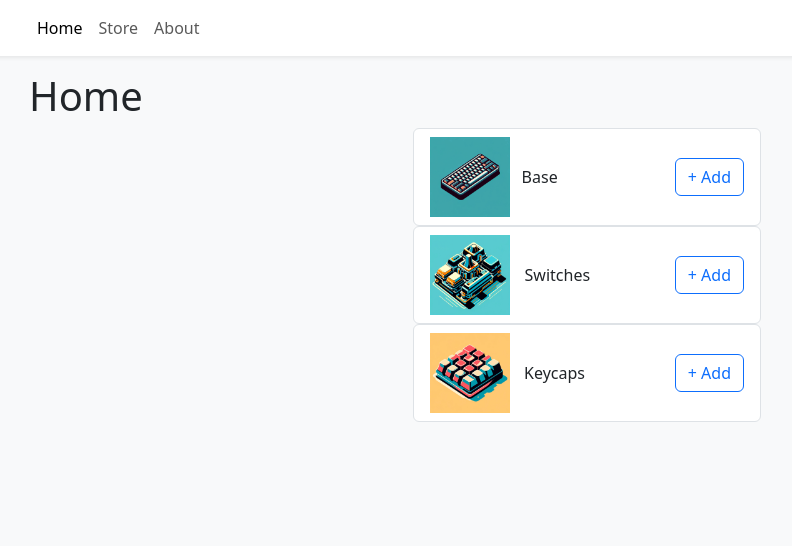
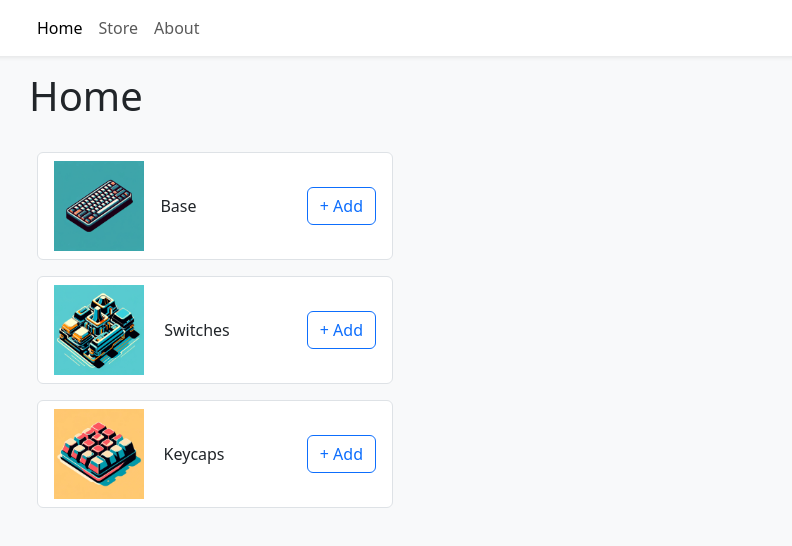
Before and after one commit to aaronmpark/BoardBlueprint, a React (Vite) app: page / in a window 1280 px wide. Shown: the top 546 px of the page, without its empty margins (53-845 px from the left). Built offline with nearby package versions, Linux system fonts and the light colour scheme.

Commit message:
fixed layout

```diff
--- a/src/components/HomeItem.tsx
+++ b/src/components/HomeItem.tsx
@@ -21,12 +21,12 @@ export function HomeItem({ name, imgUrl , navigateTo }: HomeItemProps) {
 
     return (
         <ListGroup className="h-100">
-            <ListGroup.Item className="d-flex justify-content-between align-items-center">
+            <ListGroup.Item className="d-flex justify-content-between align-items-center mb-3">
                 <div className="d-flex align-items-center">
                     <img
                         src={imgUrl}
                         alt={name}
-                        style={{ width: '80px', height: '80px', marginRight: '10%', objectFit: 'cover' }}
+                        style={{ width: '90px', height: '90px', marginRight: '13%', objectFit: 'cover' }}
                     />
                     <span>{name}</span>
                 </div>
--- a/src/pages/home.tsx
+++ b/src/pages/home.tsx
@@ -3,10 +3,10 @@ import homeItems from '../data/keyboard.json'
 import { HomeItem } from '../components/HomeItem'
 
 export function Home() {
-    return ( <> <h1>Home</h1>
+    return ( <> <h1 className = "mt-3">Home</h1>
             <Container>
-                <Row className="justify-content-center">
-                    <Col xs={12} md={4}>
+                <Row className="mt-3">
+                    <Col xs={12} md={4} className="g-3">
                         <ListGroup>
                             {homeItems.map(item => (
                                 <HomeItem key={item.id} {...item} />
```
